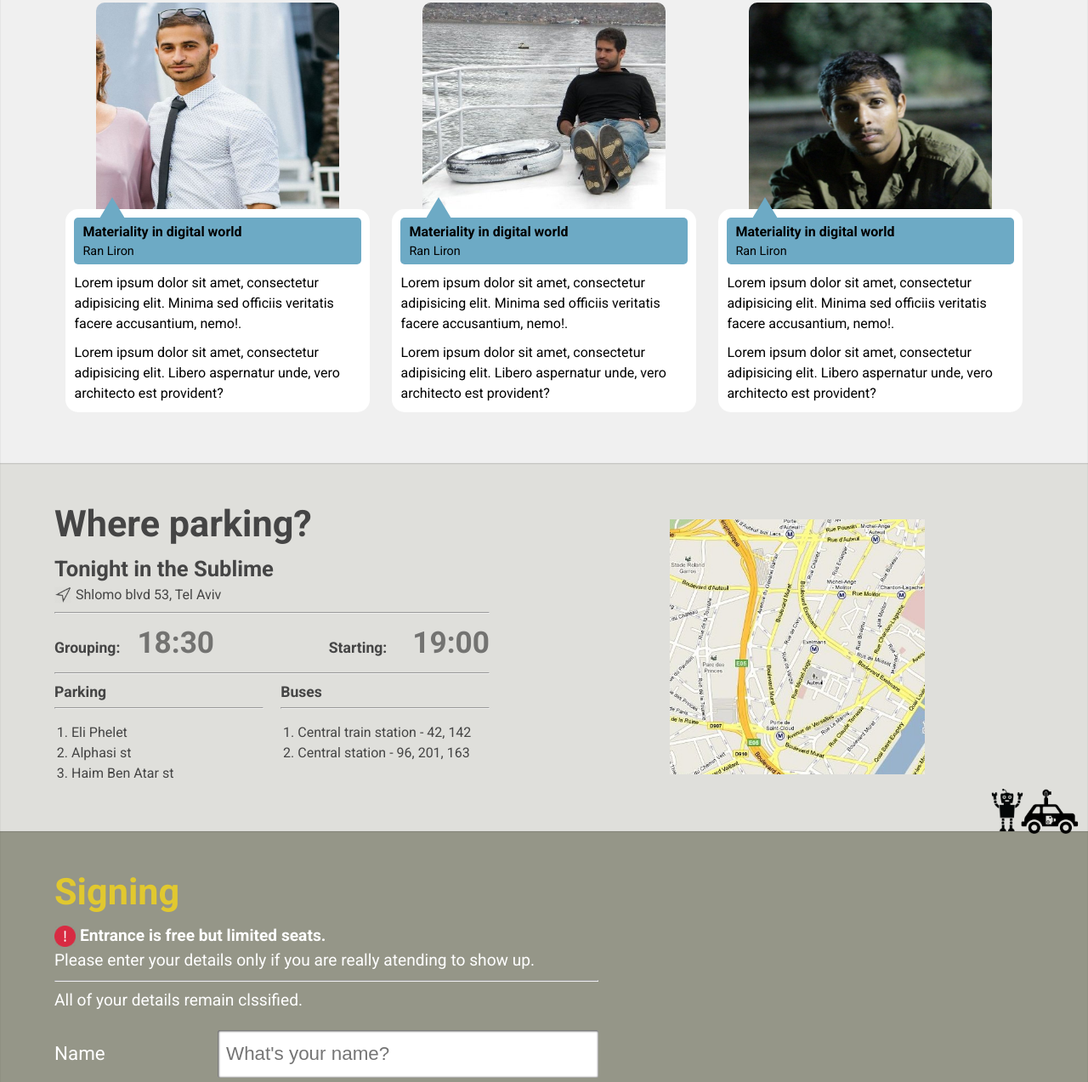
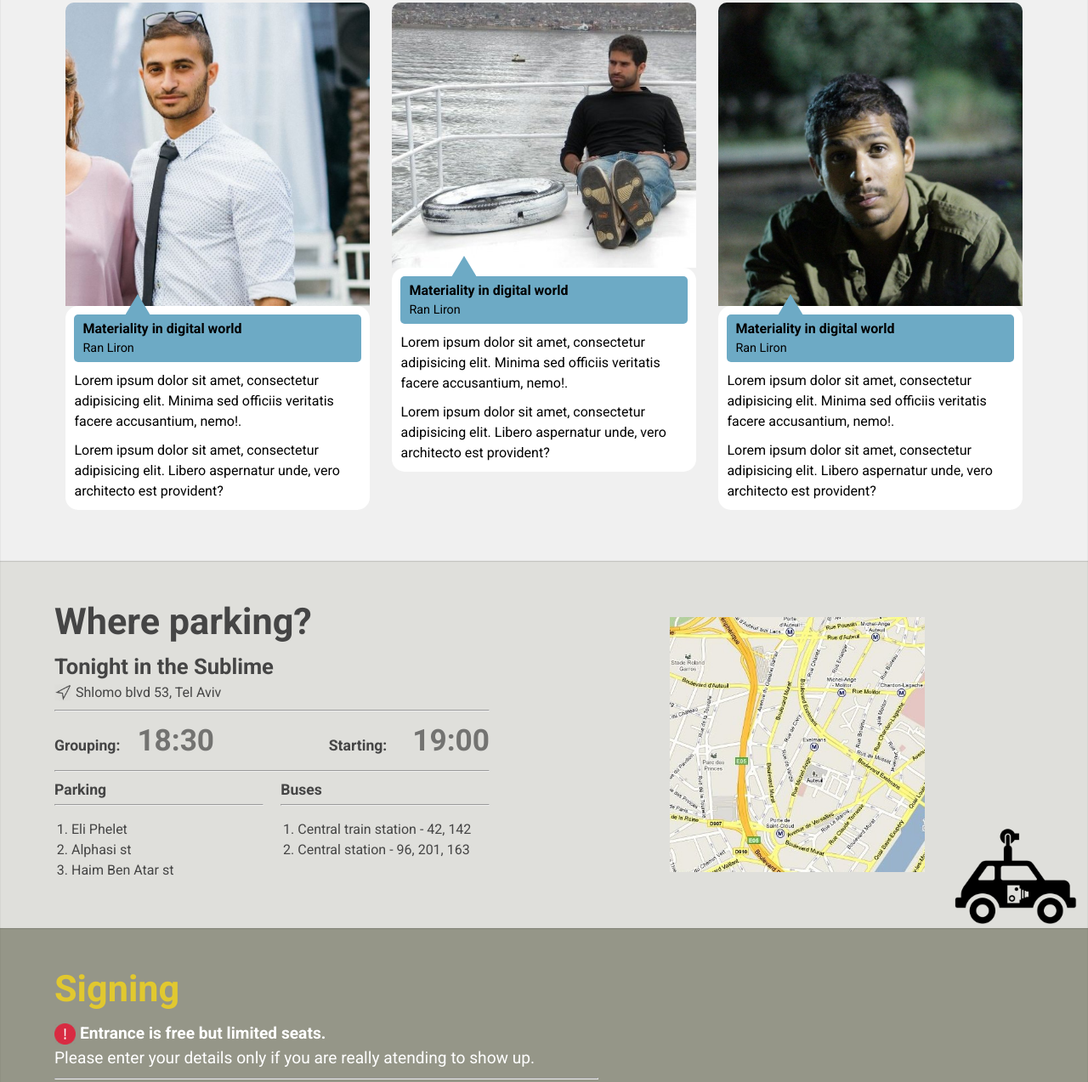
Before and after one commit to alon-tsabari/school, a plain HTML site: page index.html in a window 1280 px wide. Shown: the part 567-1840 px from the top of the page at 85% size. Drawn offline with Linux system fonts and the light colour scheme.

Commit message:
Update media-querries.css

```diff
--- a/css/media-querries.css
+++ b/css/media-querries.css
@@ -135,7 +135,7 @@
 	/** absolute images **/
 
 	.robot-car {
-		width: 80px;
+		width: 110px;
 		right: 10px;
 	}
 
@@ -156,8 +156,7 @@
 	}
 
 	.container img {
-		width: 50%;
-		transform: translateY(40px)
+		transform: translateY(40px);
 	}
 
 	.head::before {
@@ -182,7 +181,12 @@
 	/** absolute images **/
 
 	.robot {
-		width: 150px;
+		width: 200px;
+		right: 0;
+	}
+
+	.robot-car {
+		width: 90px;
 	}
 }
 
@@ -196,8 +200,13 @@
 	.info .par {
 		font-size: 1em;
 	}
+
 	.robot {
 		width: 200px
+	}
+
+	.robot-car {
+		width: 90px;
 	}
 }
 
@@ -250,6 +259,7 @@
 
 	.head::before {
 		display: block;
+		left: 150px;
 	}
 
 	/** parking **/
@@ -265,6 +275,33 @@
 		width: 24%;
 	}
 
+	/** footer **/
+
+	.footer-top {
+		display: block;
+		position: relative;
+	}
+
+	.footer-main {
+		position: relative;
+	}
+
+	.back-top, .hi-robot {
+		position: absolute;
+	}
+
+	.back-top {
+		width: 60px;
+		top: -30px;
+		right: 20px;
+	}
+
+	.hi-robot {
+		width: 120px;
+		right: 80px;
+		top: -60px;
+	}
+
 	/** absolute images **/
 
 	.robot {
@@ -272,21 +309,9 @@
 	}
 
 	.robot-car {
-		width: 100px;
+		width: 190px;
 		right: 10px;
 		bottom: -10px;
-	}
-
-	.robot-2 {
-		position: absolute;
-		display: block;
-		width: 100px;
-		right: 90px;
-		bottom: 0px;
-	}
-
-	.robot-2 {
-		animation: jump 1.5s infinite;
 	}
 }
 
@@ -356,9 +381,11 @@
 	}
 
 	.container img {
-		height: 242.5px;
-		width: 80%;
 		transform: translateY(0);
+	}
+
+	.head:before {
+		left: 60px;
 	}
 
 	.info h3 {
@@ -442,13 +469,7 @@
 	}
 
 	.robot-car {
-		width: 70px;
+		width: 150px;
 		right: 10px;
 	}
-
-	.robot-2 {
-		width:50px;
-		right:70px;
-		bottom: 0px;
-	}
 }
```
